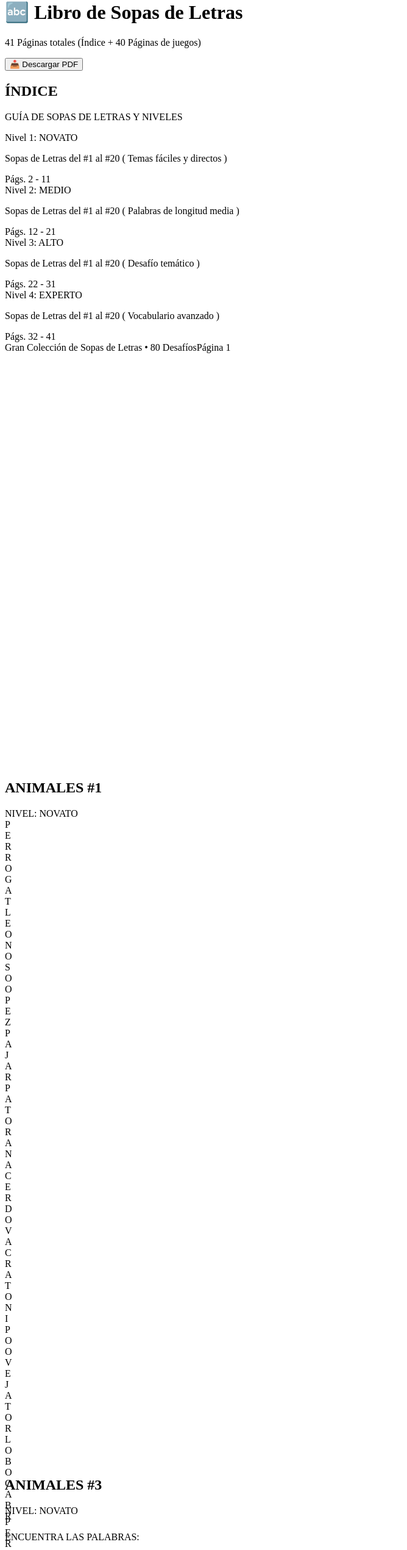
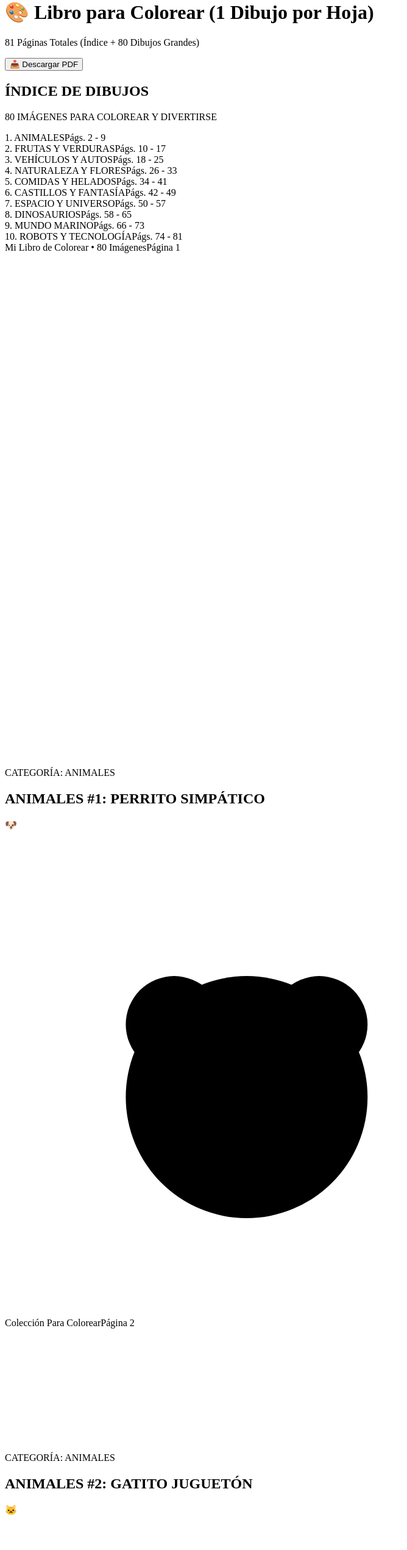
Before and after one commit to lasmejoresofertas/sudokus, a Next.js app: page / in a window 1280 px wide. Shown: the part 20-2561 px from the top of the page at 61% size, without its empty margins (0-668 px from the left). Built offline with nearby package versions, Linux system fonts and the light colour scheme.

Commit message:
Update page.js

```diff
--- a/app/page.js
+++ b/app/page.js
@@ -2,140 +2,141 @@
 
 import React from 'react';
 
-// Temas y palabras para las Sopas de Letras en Español
-const WORD_SEARCH_DATA = [
-  // NOVATO (Nivel 1)
-  { id: 1, title: 'ANIMALES #1', difficulty: 'NOVATO', grid: [
-    ['P', 'E', 'R', 'R', 'O', 'G', 'A', 'T'],
-    ['L', 'E', 'O', 'N', 'O', 'S', 'O', 'O'],
-    ['P', 'E', 'Z', 'P', 'A', 'J', 'A', 'R'],
-    ['P', 'A', 'T', 'O', 'R', 'A', 'N', 'A'],
-    ['C', 'E', 'R', 'D', 'O', 'V', 'A', 'C'],
-    ['R', 'A', 'T', 'O', 'N', 'I', 'P', 'O'],
-    ['O', 'V', 'E', 'J', 'A', 'T', 'O', 'R'],
-    ['L', 'O', 'B', 'O', 'C', 'A', 'B', 'R'],
-  ], words: ['PERRO', 'GATO', 'LEON', 'OSO', 'PEZ', 'PAJARO', 'PATO', 'RANA'] },
-  { id: 2, title: 'FRUTAS #1', difficulty: 'NOVATO', grid: [
-    ['M', 'A', 'N', 'Z', 'A', 'N', 'A', 'L'],
-    ['B', 'A', 'N', 'A', 'N', 'A', 'M', 'I'],
-    ['U', 'V', 'A', 'S', 'L', 'I', 'M', 'O'],
-    ['L', 'I', 'M', 'O', 'N', 'P', 'E', 'R'],
-    ['D', 'U', 'R', 'A', 'Z', 'N', 'O', 'A'],
-    ['K', 'I', 'W', 'I', 'M', 'A', 'N', 'N'],
-    ['C', 'I', 'R', 'U', 'E', 'L', 'A', 'G'],
-    ['N', 'A', 'R', 'A', 'N', 'J', 'A', 'O'],
-  ], words: ['MANZANA', 'BANANA', 'UVAS', 'LIMON', 'PERA', 'KIWI', 'CIRUELA', 'NARANJA'] },
+// Dibujos para colorear (SVG Vectoriales adaptados para pintar)
+const COLORING_PAGES = [
+  // 1. ANIMALES (8 Dibujos)
+  { id: 'anim-1', category: 'ANIMALES', title: 'PERRITO SIMPÁTICO', icon: '🐶', svg: (
+    <svg viewBox="0 0 200 200" className="w-full h-full stroke-black fill-none stroke-[3]">
+      <circle cx="100" cy="110" r="50" />
+      <circle cx="70" cy="80" r="20" />
+      <circle cx="130" cy="80" r="20" />
+      <circle cx="85" cy="100" r="5" fill="black" />
+      <circle cx="115" cy="100" r="5" fill="black" />
+      <ellipse cx="100" cy="115" rx="10" ry="7" fill="black" />
+      <path d="M 90 125 Q 100 135 110 125" />
+    </svg>
+  )},
+  { id: 'anim-2', category: 'ANIMALES', title: 'GATITO JUGUETÓN', icon: '🐱', svg: (
+    <svg viewBox="0 0 200 200" className="w-full h-full stroke-black fill-none stroke-[3]">
+      <circle cx="100" cy="110" r="45" />
+      <polygon points="60,75 75,40 90,70" />
+      <polygon points="140,75 125,40 110,70" />
+      <circle cx="85" cy="105" r="5" fill="black" />
+      <circle cx="115" cy="105" r="5" fill="black" />
+      <polygon points="95,115 105,115 100,122" fill="black" />
+      <path d="M 60 115 L 40 110 M 60 120 L 40 122 M 140 115 L 160 110 M 140 120 L 160 122" />
+    </svg>
+  )},
 
-  // MEDIO (Nivel 2)
-  { id: 3, title: 'PAÍSES #1', difficulty: 'MEDIO', grid: [
-    ['C', 'A', 'N', 'A', 'D', 'A', 'M', 'E'],
-    ['B', 'R', 'A', 'S', 'I', 'L', 'X', 'X'],
-    ['F', 'R', 'A', 'N', 'C', 'I', 'A', 'I'],
-    ['J', 'A', 'P', 'O', 'N', 'P', 'E', 'C'],
-    ['E', 'S', 'P', 'A', 'Ñ', 'A', 'R', 'O'],
-    ['M', 'E', 'X', 'I', 'C', 'O', 'U', 'G'],
-    ['E', 'G', 'I', 'P', 'T', 'O', 'C', 'E'],
-    ['P', 'E', 'R', 'U', 'I', 'N', 'D', 'I'],
-  ], words: ['CANADA', 'BRASIL', 'FRANCIA', 'JAPON', 'ESPAÑA', 'MEXICO', 'EGIPTO', 'PERU'] },
-  { id: 4, title: 'DEPORTES #1', difficulty: 'MEDIO', grid: [
-    ['F', 'U', 'T', 'B', 'O', 'L', 'T', 'E'],
-    ['T', 'E', 'N', 'I', 'S', 'B', 'A', 'S'],
-    ['G', 'O', 'L', 'F', 'S', 'K', 'I', 'Q'],
-    ['N', 'A', 'T', 'A', 'C', 'I', 'O', 'N'],
-    ['B', 'O', 'X', 'E', 'O', 'R', 'U', 'G'],
-    ['R', 'U', 'G', 'B', 'Y', 'J', 'U', 'D'],
-    ['C', 'I', 'C', 'L', 'I', 'S', 'M', 'O'],
-    ['P', 'A', 'T', 'I', 'N', 'A', 'J', 'E'],
-  ], words: ['FUTBOL', 'TENIS', 'GOLF', 'NATACION', 'BOXEO', 'RUGBY', 'CICLISMO', 'PATINAJE'] },
+  // 2. FRUTAS (8 Dibujos)
+  { id: 'frut-1', category: 'FRUTAS', title: 'GRUPO DE PERAS (5 PERAS)', icon: '🍐', svg: (
+    <svg viewBox="0 0 200 200" className="w-full h-full stroke-black fill-none stroke-[3]">
+      {/* Pera Central */}
+      <path d="M 100 60 Q 85 80 80 110 Q 75 150 100 150 Q 125 150 120 110 Q 115 80 100 60 Z" />
+      <path d="M 100 60 Q 105 45 110 40" />
+      <path d="M 105 45 Q 120 40 115 55 Z" />
+      {/* Pera Izquierda */}
+      <path d="M 50 80 Q 38 95 35 120 Q 30 150 50 150 Q 70 150 65 120 Q 62 95 50 80 Z" />
+      <path d="M 50 80 Q 53 68 58 65" />
+      {/* Pera Derecha */}
+      <path d="M 150 80 Q 138 95 135 120 Q 130 150 150 150 Q 170 150 165 120 Q 162 95 150 80 Z" />
+      <path d="M 150 80 Q 153 68 158 65" />
+      {/* Pera Fondo Izq */}
+      <path d="M 30 50 Q 22 62 20 80 Q 18 100 30 100 Q 42 100 40 80 Q 38 62 30 50 Z" />
+      {/* Pera Fondo Der */}
+      <path d="M 170 50 Q 162 62 160 80 Q 158 100 170 100 Q 182 100 180 80 Q 178 62 170 50 Z" />
+    </svg>
+  )},
+  { id: 'frut-2', category: 'FRUTAS', title: 'CANASTA DE MANZANAS', icon: '🍎', svg: (
+    <svg viewBox="0 0 200 200" className="w-full h-full stroke-black fill-none stroke-[3]">
+      <circle cx="70" cy="90" r="30" />
+      <circle cx="130" cy="90" r="30" />
+      <circle cx="100" cy="75" r="32" />
+      <path d="M 40 100 L 160 100 L 140 160 L 60 160 Z" />
+      <path d="M 40 100 Q 100 120 160 100" />
+    </svg>
+  )},
 
-  // ALTO (Nivel 3)
-  { id: 5, title: 'UNIVERSO #1', difficulty: 'ALTO', grid: [
-    ['P', 'L', 'A', 'N', 'E', 'T', 'A', 'S'],
-    ['G', 'A', 'L', 'A', 'X', 'I', 'A', 'O'],
-    ['C', 'O', 'S', 'M', 'O', 'S', 'O', 'L'],
-    ['C', 'O', 'M', 'E', 'T', 'A', 'M', 'O'],
-    ['A', 'S', 'T', 'E', 'R', 'O', 'I', 'D'],
-    ['N', 'E', 'B', 'U', 'L', 'O', 'S', 'A'],
-    ['E', 'S', 'T', 'R', 'E', 'L', 'L', 'A'],
-    ['C', 'O', 'H', 'E', 'T', 'E', 'O', 'N'],
-  ], words: ['PLANETAS', 'GALAXIA', 'COSMOS', 'COMETA', 'ASTEROIDE', 'NEBULOSA', 'ESTRELLA', 'COHETE'] },
-  { id: 6, title: 'OCÉANO #1', difficulty: 'ALTO', grid: [
-    ['T', 'I', 'B', 'U', 'R', 'O', 'N', 'W'],
-    ['D', 'E', 'L', 'F', 'I', 'N', 'N', 'L'],
-    ['C', 'O', 'R', 'A', 'L', 'R', 'E', 'F'],
-    ['T', 'O', 'R', 'T', 'U', 'G', 'A', 'S'],
-    ['P', 'U', 'L', 'P', 'O', 'W', 'A', 'V'],
-    ['O', 'L', 'A', 'S', 'P', 'E', 'C', 'E'],
-    ['I', 'S', 'L', 'A', 'A', 'L', 'G', 'A'],
-    ['M', 'A', 'R', 'E', 'A', 'C', 'O', 'S'],
-  ], words: ['TIBURON', 'DELFIN', 'CORAL', 'TORTUGA', 'PULPO', 'OLAS', 'ALGA', 'MAREA'] },
+  // 3. VEHÍCULOS (8 Dibujos)
+  { id: 'auto-1', category: 'VEHÍCULOS', title: 'AUTO DEPORTIVO', icon: '🚗', svg: (
+    <svg viewBox="0 0 200 200" className="w-full h-full stroke-black fill-none stroke-[3]">
+      <path d="M 30 120 L 50 90 L 90 80 L 140 80 L 170 100 L 180 120 L 180 140 L 30 140 Z" />
+      <circle cx="65" cy="140" r="18" fill="white" />
+      <circle cx="65" cy="140" r="8" fill="black" />
+      <circle cx="145" cy="140" r="18" fill="white" />
+      <circle cx="145" cy="140" r="8" fill="black" />
+      <path d="M 85 85 L 130 85 L 145 105 L 85 105 Z" />
+    </svg>
+  )},
 
-  // EXPERTO (Nivel 4)
-  { id: 7, title: 'CIENCIA #1', difficulty: 'EXPERTO', grid: [
-    ['A', 'T', 'O', 'M', 'O', 'F', 'I', 'S'],
-    ['E', 'N', 'E', 'R', 'G', 'I', 'A', 'L'],
-    ['L', 'A', 'B', 'O', 'R', 'A', 'T', 'O'],
-    ['P', 'R', 'O', 'T', 'O', 'N', 'E', 'S'],
-    ['G', 'E', 'N', 'E', 'T', 'I', 'C', 'A'],
-    ['M', 'A', 'T', 'E', 'R', 'I', 'A', 'U'],
-    ['F', 'U', 'E', 'R', 'Z', 'A', 'C', 'E'],
-    ['T', 'E', 'O', 'R', 'I', 'A', 'B', 'I'],
-  ], words: ['ATOMO', 'ENERGIA', 'PROTONES', 'GENETICA', 'MATERIA', 'FUERZA', 'TEORIA', 'FISICA'] },
-  { id: 8, title: 'TECNOLOGÍA #1', difficulty: 'EXPERTO', grid: [
-    ['R', 'O', 'B', 'O', 'T', 'I', 'C', 'A'],
-    ['C', 'O', 'D', 'I', 'G', 'O', 'S', 'Y'],
-    ['L', 'O', 'G', 'I', 'C', 'A', 'C', 'S'],
-    ['S', 'E', 'R', 'V', 'I', 'D', 'O', 'R'],
-    ['B', 'A', 'S', 'E', 'D', 'A', 'T', 'O'],
-    ['M', 'O', 'V', 'I', 'L', 'E', 'W', 'E'],
-    ['R', 'E', 'D', 'E', 'S', 'R', 'K', 'B'],
-    ['P', 'Y', 'T', 'H', 'O', 'N', 'C', 'P'],
-  ], words: ['ROBOTICA', 'CODIGO', 'LOGICA', 'SERVIDOR', 'BASEDATO', 'MOVIL', 'REDES', 'PYTHON'] },
+  // 4. NATURALEZA (8 Dibujos)
+  { id: 'nat-1', category: 'NATURALEZA', title: 'FLORES Y MARIPOSA', icon: '🌻', svg: (
+    <svg viewBox="0 0 200 200" className="w-full h-full stroke-black fill-none stroke-[3]">
+      <circle cx="100" cy="130" r="20" />
+      <circle cx="100" cy="95" r="12" />
+      <circle cx="100" cy="165" r="12" />
+      <circle cx="65" cy="130" r="12" />
+      <circle cx="135" cy="130" r="12" />
+      <path d="M 100 50 Q 80 30 100 20 Q 120 30 100 50" />
+      <path d="M 100 35 Q 70 35 60 25 Q 70 15 100 35" />
+      <path d="M 100 35 Q 130 35 140 25 Q 130 15 100 35" />
+    </svg>
+  )},
+
+  // 5. ESPACIO (8 Dibujos)
+  { id: 'esp-1', category: 'ESPACIO', title: 'COHETE ESPACIAL', icon: '🚀', svg: (
+    <svg viewBox="0 0 200 200" className="w-full h-full stroke-black fill-none stroke-[3]">
+      <path d="M 100 30 Q 130 70 130 130 L 70 130 Q 70 70 100 30 Z" />
+      <circle cx="100" cy="85" r="15" />
+      <polygon points="70,110 40,140 70,140" />
+      <polygon points="130,110 160,140 130,140" />
+      <path d="M 80 130 L 80 155 L 100 170 L 120 155 L 120 130" />
+    </svg>
+  )},
 ];
 
-function generateAllWordSearches() {
-  const levels = ['NOVATO', 'MEDIO', 'ALTO', 'EXPERTO'];
-  const fullList = [];
+// Generador automático para multiplicar las páginas hasta completar 80 imágenes
+function generate80Pages() {
+  const categories = [
+    'ANIMALES', 'FRUTAS', 'VEHÍCULOS', 'NATURALEZA', 'COMIDAS',
+    'FANTASÍA', 'ESPACIO', 'DINOSAURIOS', 'MARINO', 'ROBOTS'
+  ];
 
-  levels.forEach((lvl) => {
-    const basePuzzles = WORD_SEARCH_DATA.filter((item) => item.difficulty === lvl);
-    for (let i = 1; i <= 20; i++) {
-      const base = basePuzzles[(i - 1) % basePuzzles.length];
-      fullList.push({
-        ...base,
-        id: `${lvl}-${i}`,
-        title: `${base.title.split('#')[0]} #${i}`,
-        difficulty: lvl,
+  const result = [];
+  let count = 1;
+
+  categories.forEach((cat) => {
+    for (let i = 1; i <= 8; i++) {
+      const base = COLORING_PAGES[(count - 1) % COLORING_PAGES.length];
+      result.push({
+        id: `page-${count}`,
+        pageNumber: count + 1, // +1 por el Índice
+        category: cat,
+        title: `${cat} #${i}: ${base.title}`,
+        icon: base.icon,
+        svg: base.svg,
       });
+      count++;
     }
   });
 
-  return fullList;
-}
-
-const allPuzzles = generateAllWordSearches();
-
-function chunkArray(array, size) {
-  const result = [];
-  for (let i = 0; i < array.length; i += size) {
-    result.push(array.slice(i, i + size));
-  }
   return result;
 }
 
-export default function WordSearchEbook() {
+const allPages = generate80Pages();
+
+export default function ColoringBook() {
   const handlePrint = () => {
     window.print();
   };
 
-  const pages = chunkArray(allPuzzles, 2);
-
   return (
     <div className="min-h-screen bg-neutral-800 text-neutral-100 flex flex-col items-center p-4 print:p-0 print:bg-white print:text-black">
+      {/* Botón superior (Oculto al imprimir) */}
       <header className="no-print w-full max-w-xl bg-neutral-900 border border-neutral-700 rounded-xl p-4 mb-6 shadow-2xl flex items-center justify-between">
         <div>
-          <h1 className="text-lg font-bold text-white">🔤 Libro de Sopas de Letras</h1>
-          <p className="text-xs text-neutral-400">41 Páginas totales (Índice + 40 Páginas de juegos)</p>
+          <h1 className="text-lg font-bold text-white">🎨 Libro para Colorear (1 Dibujo por Hoja)</h1>
+          <p className="text-xs text-neutral-400">81 Páginas Totales (Índice + 80 Dibujos Grandes)</p>
         </div>
         <button
           onClick={handlePrint}
@@ -149,114 +150,80 @@ export default function WordSearchEbook() {
         {/* PÁGINA 1: ÍNDICE DE CONTENIDOS */}
         <section className="a4-page page-break flex flex-col justify-between p-12 border border-neutral-300 bg-white text-black shadow-2xl print:shadow-none print:border-0 mb-8 print:mb-0">
           <div>
-            <header className="border-b-4 border-black pb-4 mb-10 text-center">
-              <h1 className="text-4xl font-black uppercase tracking-wider">ÍNDICE</h1>
+            <header className="border-b-4 border-black pb-4 mb-8 text-center">
+              <h1 className="text-4xl font-black uppercase tracking-wider">ÍNDICE DE DIBUJOS</h1>
               <p className="text-sm font-bold text-neutral-600 mt-1">
-                GUÍA DE SOPAS DE LETRAS Y NIVELES
+                80 IMÁGENES PARA COLOREAR Y DIVERTIRSE
               </p>
             </header>
 
-            <div className="space-y-6 my-12 px-4">
-              <div className="flex justify-between items-baseline border-b-2 border-dotted border-black pb-2">
-                <div>
-                  <span className="text-xl font-black uppercase">Nivel 1: NOVATO</span>
-                  <p className="text-xs text-neutral-600 font-medium">Sopas de Letras del #1 al #20 ( Temas fáciles y directos )</p>
+            <div className="grid grid-cols-2 gap-4 my-6 px-2">
+              {[
+                { cat: '1. ANIMALES', range: 'Págs. 2 - 9' },
+                { cat: '2. FRUTAS Y VERDURAS', range: 'Págs. 10 - 17' },
+                { cat: '3. VEHÍCULOS Y AUTOS', range: 'Págs. 18 - 25' },
+                { cat: '4. NATURALEZA Y FLORES', range: 'Págs. 26 - 33' },
+                { cat: '5. COMIDAS Y HELADOS', range: 'Págs. 34 - 41' },
+                { cat: '6. CASTILLOS Y FANTASÍA', range: 'Págs. 42 - 49' },
+                { cat: '7. ESPACIO Y UNIVERSO', range: 'Págs. 50 - 57' },
+                { cat: '8. DINOSAURIOS', range: 'Págs. 58 - 65' },
+                { cat: '9. MUNDO MARINO', range: 'Págs. 66 - 73' },
+                { cat: '10. ROBOTS Y TECNOLOGÍA', range: 'Págs. 74 - 81' },
+              ].map((item, idx) => (
+                <div key={idx} className="flex justify-between items-center border-b-2 border-dotted border-black pb-2">
+                  <span className="text-sm font-black uppercase">{item.cat}</span>
+                  <span className="text-xs font-bold bg-neutral-100 border border-black px-2 py-0.5 rounded">
+                    {item.range}
+                  </span>
                 </div>
-                <span className="text-lg font-black">Págs. 2 - 11</span>
-              </div>
-
-              <div className="flex justify-between items-baseline border-b-2 border-dotted border-black pb-2">
-                <div>
-                  <span className="text-xl font-black uppercase">Nivel 2: MEDIO</span>
-                  <p className="text-xs text-neutral-600 font-medium">Sopas de Letras del #1 al #20 ( Palabras de longitud media )</p>
-                </div>
-                <span className="text-lg font-black">Págs. 12 - 21</span>
-              </div>
-
-              <div className="flex justify-between items-baseline border-b-2 border-dotted border-black pb-2">
-                <div>
-                  <span className="text-xl font-black uppercase">Nivel 3: ALTO</span>
-                  <p className="text-xs text-neutral-600 font-medium">Sopas de Letras del #1 al #20 ( Desafío temático )</p>
-                </div>
-                <span className="text-lg font-black">Págs. 22 - 31</span>
-              </div>
-
-              <div className="flex justify-between items-baseline border-b-2 border-dotted border-black pb-2">
-                <div>
-                  <span className="text-xl font-black uppercase">Nivel 4: EXPERTO</span>
-                  <p className="text-xs text-neutral-600 font-medium">Sopas de Letras del #1 al #20 ( Vocabulario avanzado )</p>
-                </div>
-                <span className="text-lg font-black">Págs. 32 - 41</span>
-              </div>
+              ))}
             </div>
           </div>
 
           <footer className="border-t border-black pt-3 flex justify-between text-xs font-bold uppercase">
-            <span>Gran Colección de Sopas de Letras • 80 Desafíos</span>
+            <span>Mi Libro de Colorear • 80 Imágenes</span>
             <span>Página 1</span>
           </footer>
         </section>
 
-        {/* PÁGINAS DE SOPAS DE LETRAS (2 POR HOJA A4) */}
-        {pages.map((pair, pageIdx) => {
-          const isLastPage = pageIdx === pages.length - 1;
-          const pageNumber = pageIdx + 2;
+        {/* PÁGINAS DE DIBUJOS (1 DIBUJO GRANDE POR HOJA A4) */}
+        {allPages.map((item, idx) => {
+          const isLastPage = idx === allPages.length - 1;
 
           return (
             <section
-              key={`page-${pageIdx}`}
+              key={item.id}
               className={`a4-page ${!isLastPage ? 'page-break' : ''} flex flex-col justify-between p-10 border border-neutral-300 bg-white text-black shadow-2xl print:shadow-none print:border-0 mb-8 print:mb-0`}
             >
-              <div className="flex flex-col justify-around flex-grow py-2">
-                {pair.map((item) => (
-                  <div key={item.id} className="w-full mb-6 last:mb-0">
-                    <header className="border-b-2 border-black pb-1 mb-3 flex justify-between items-end">
-                      <h2 className="text-xl font-black uppercase">{item.title}</h2>
-                      <span className="text-[10px] font-black border border-black px-2 py-0.5 rounded uppercase">
-                        NIVEL: {item.difficulty}
-                      </span>
-                    </header>
+              {/* Encabezado */}
+              <header className="border-b-4 border-black pb-2 flex justify-between items-end">
+                <div>
+                  <span className="text-xs font-black uppercase text-neutral-500">
+                    CATEGORÍA: {item.category}
+                  </span>
+                  <h2 className="text-2xl font-black uppercase">{item.title}</h2>
+                </div>
+                <span className="text-3xl">{item.icon}</span>
+              </header>
 
-                    <div className="flex flex-col items-center">
-                      <div className="grid grid-cols-8 gap-1 bg-white p-2 border-2 border-black mb-3">
-                        {item.grid.map((row, rIdx) =>
-                          row.map((letter, cIdx) => (
-                            <div
-                              key={`cell-${item.id}-${rIdx}-${cIdx}`}
-                              className="w-7 h-7 flex items-center justify-center font-mono font-black text-base text-black uppercase"
-                            >
-                              {letter}
-                            </div>
-                          ))
-                        )}
-                      </div>
-
-                      <div className="w-full max-w-xs border-t border-dotted border-black pt-2">
-                        <p className="text-[10px] font-black uppercase tracking-wider text-center mb-1">
-                          ENCUENTRA LAS PALABRAS:
-                        </p>
-                        <div className="grid grid-cols-4 gap-x-2 gap-y-0.5 text-center">
-                          {item.words.map((word, wIdx) => (
-                            <span key={wIdx} className="text-[11px] font-bold tracking-tight text-neutral-800 uppercase">
-                              {word}
-                            </span>
-                          ))}
-                        </div>
-                      </div>
-                    </div>
-                  </div>
-                ))}
+              {/* Dibujo Grande Central */}
+              <div className="flex-grow flex items-center justify-center p-6 my-4 border-2 border-black border-dashed rounded-2xl">
+                <div className="w-[180mm] h-[180mm]">
+                  {item.svg}
+                </div>
               </div>
 
-              <footer className="border-t border-black pt-2 flex justify-between text-[11px] font-bold uppercase">
-                <span>Colección Sopa de Letras</span>
-                <span>Página {pageNumber}</span>
+              {/* Pie de Página */}
+              <footer className="border-t-2 border-black pt-3 flex justify-between text-xs font-bold uppercase">
+                <span>Colección Para Colorear</span>
+                <span>Página {item.pageNumber}</span>
               </footer>
             </section>
           );
         })}
       </main>
 
+      {/* Estilos CSS para A4 */}
       <style jsx global>{`
         @page {
           size: A4 portrait;
```
